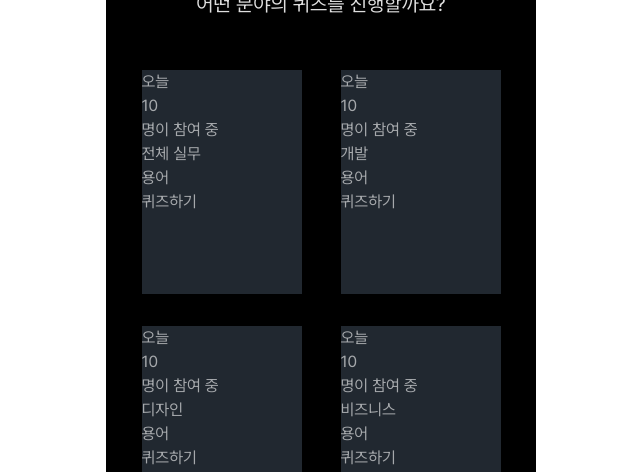
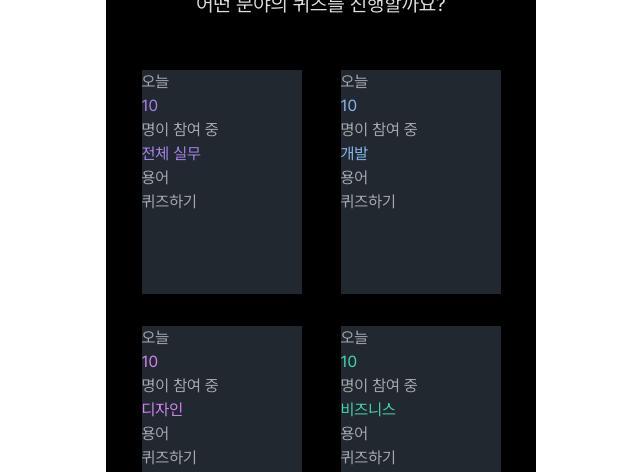
Before and after one commit to dnd-side-project/dnd-11th-10-frontend, a Next.js app: page /quiz in a window 1280 px wide. Shown: the part 130-602 px from the top of the page, without its empty margins (319-959 px from the left). Built offline with nearby package versions, Linux system fonts and the light colour scheme.

Commit message:
chore: 동적 컬러 적용 각 component에 따라 다른 색상 적용

```diff
--- a/src/app/quiz/page.tsx
+++ b/src/app/quiz/page.tsx
@@ -13,22 +13,22 @@ const quizType: QuizType[] = [
   {
     participantCount: 10,
     name: '전체 실무',
-    color: 'secondary-200',
+    color: 'text-secondary-200',
   },
   {
     participantCount: 10,
     name: '개발',
-    color: 'devBlue-200',
+    color: 'text-devBlue-200',
   },
   {
     participantCount: 10,
     name: '디자인',
-    color: 'designPurple-200',
+    color: 'text-designPurple-200',
   },
   {
     participantCount: 10,
     name: '비즈니스',
-    color: 'primary-400',
+    color: 'text-primary-400',
   },
 ]
 
@@ -47,11 +47,10 @@ function Quiz() {
               key={quiz.name}
             >
               <div className="">
-                오늘{' '}
-                <p className={`text-${quiz.color}`}>{quiz.participantCount}</p>
+                오늘 <p className={`${quiz.color}`}>{quiz.participantCount}</p>
                 명이 참여 중
               </div>
-              <p className={`text-${quiz.color}`}>{quiz.name}</p>
+              <p className={`${quiz.color}`}>{quiz.name}</p>
               <p>용어</p>
               <p>퀴즈하기</p>
               <div className="" />
```
